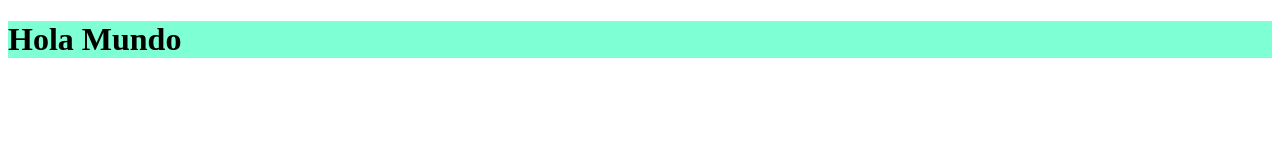
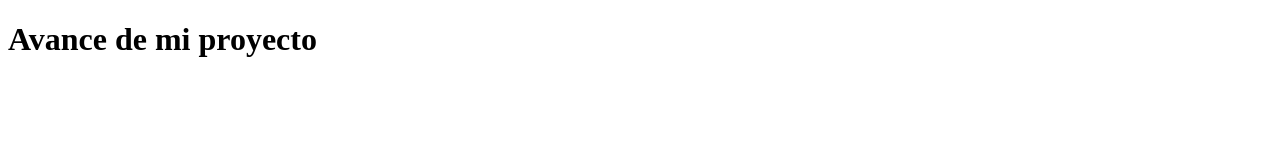
Before and after one commit to Moonleya/leidyachury_javascript, a plain HTML site: page index.html in a window 1280 px wide. Drawn offline with Linux system fonts and the light colour scheme.

Commit message:
quite la hoja de estilos

```diff
--- a/css/style.css
+++ /dev/null
@@ -1,3 +0,0 @@
-h1{
-    background-color: aquamarine;
-}
--- a/index.html
+++ b/index.html
@@ -4,10 +4,10 @@
     <meta charset="UTF-8">
     <meta name="viewport" content="width=device-width, initial-scale=1.0">
     <title>Document</title>
-    <link rel="stylesheet" href="./css/style.css">
     <script src="./Js/script.js"></script>
+    <title>Javascript</title>
 </head>
 <body>
-    <h1>Hola Mundo </h1>
+    <h1>Avance de mi proyecto </h1>
 </body>
 </html>
```
